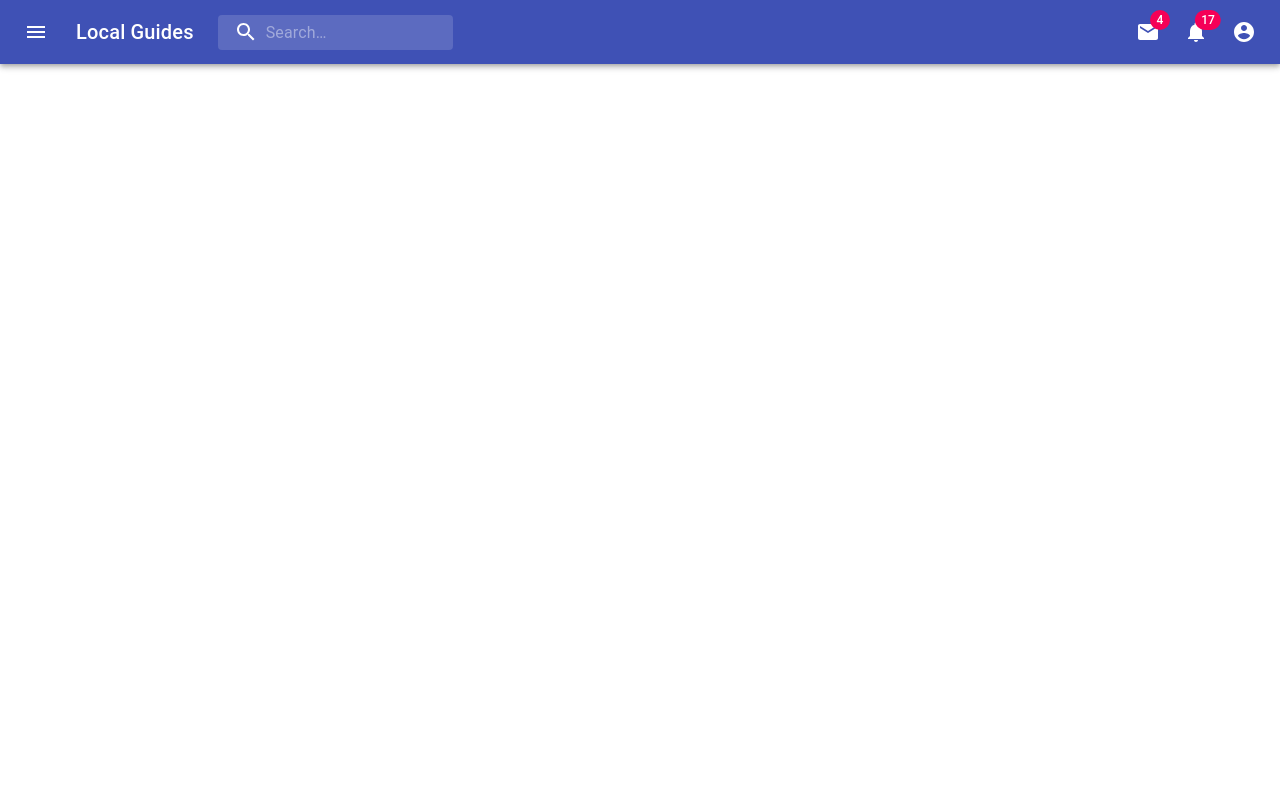
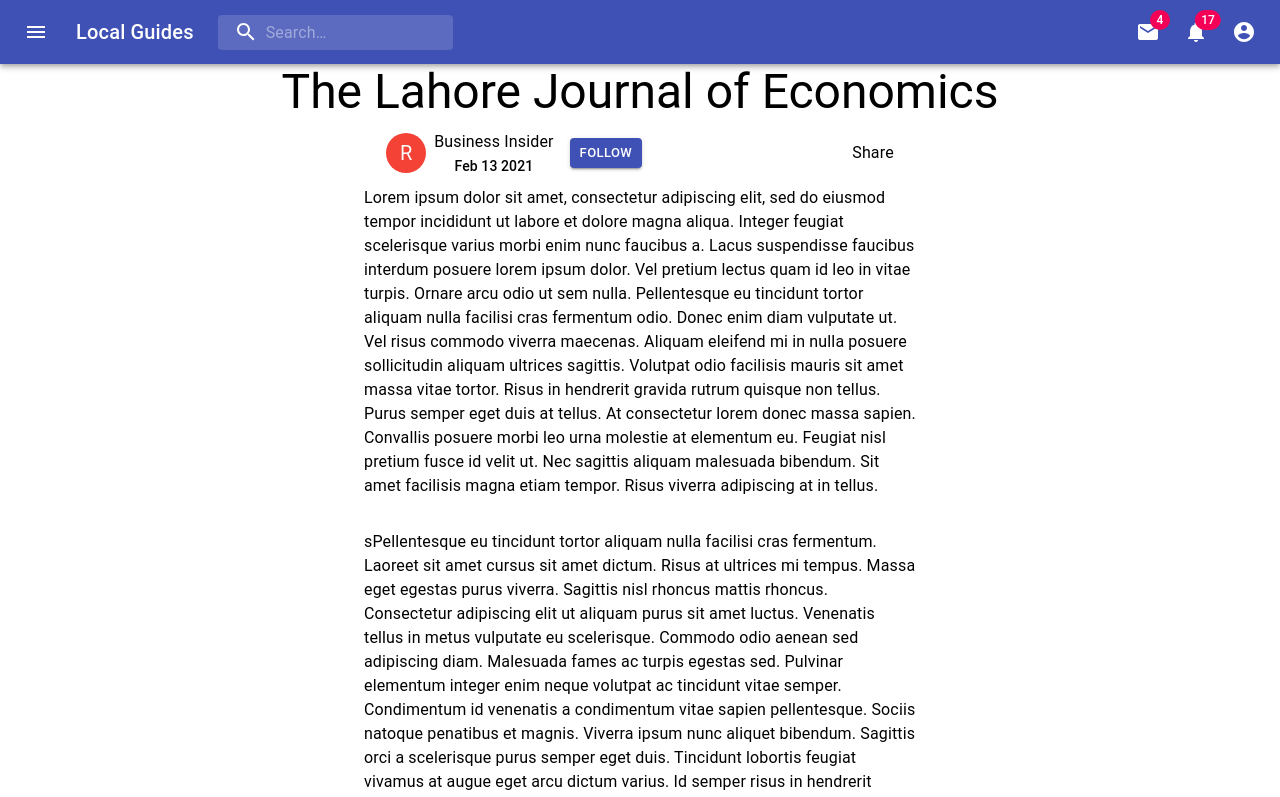
Before and after one commit to kalimullahdev/localguides, a React (Create React App) app: page /main/singleArticle in a window 1280 px wide. Shown: the top 797 px of the page. Built offline with nearby package versions, Linux system fonts and the light colour scheme; grey boxes are pictures that could not be loaded; the HTML template or start-up script is replaced by a standard one.

Commit message:
Added Article Page

```diff
--- a/src/App.js
+++ b/src/App.js
@@ -14,7 +14,6 @@ import Main from './pages/Main/Main';
 function App() {
   return (
     <div className="App">
-      {/* asdhfklasdflk */}
       <div className="Routing">
         <Router>
           <Switch>
--- a/src/firebase/firebase.js
+++ b/src/firebase/firebase.js
@@ -1,7 +1,7 @@
 import firebase from "firebase/app";
 import "firebase/auth";
 import 'firebase/storage';
-
+import 'firebase/database';
 
 const firebaseApp = firebase.initializeApp({
     apiKey: "AIzaSyAVyXN2JZi0CUWMu92zsPq8t7zxXFrEnz8",
@@ -13,7 +13,6 @@ const firebaseApp = firebase.initializeApp({
     appId: "1:464298237578:web:81c45634737a4a105ad773",
     measurementId: "G-NTQBW1VW38"
   });
-
-  export const storage = firebase.storage()
+  export const storage = firebaseApp.storage()
   export const auth = firebaseApp.auth();
   export default firebaseApp;
--- a/src/pages/Main/Main.jsx
+++ b/src/pages/Main/Main.jsx
@@ -8,6 +8,7 @@ import {
 import TrendingPost from '../TrendingPost/TrendingPost';
 import ProfilePage from '../ProfilePage/ProfilePage';
 import EditProfilePage from '../EditProfilePage/EditProfilePage';
+import SingleArticle from '../SingleArticle/SingleArticle';
 
 
 function Main(){
@@ -18,6 +19,9 @@ function Main(){
             <Switch>
               <Route path="/main/profile">
                 <ProfilePage/>
+              </Route>
+              <Route path="/main/singleArticle">
+                <SingleArticle/>
               </Route>
             <Route path="/main/trendingPost">
               <TrendingPost/>
--- a/src/pages/Register/Register.jsx
+++ b/src/pages/Register/Register.jsx
@@ -32,7 +32,18 @@ const useStyles = makeStyles((theme) => ({
   },
 }));
 
-
+function writeUserData(userId, username, email) {
+  firebaseApp.database().ref('users/' + userId).set({
+    username: username,
+    email: email,
+    phoneNumber: "",
+    followers:"",
+    about:"",
+    location:"",
+    profilePic:"",
+    uid:userId,
+  });
+}
 
 
 export default function Register(props) {
@@ -41,16 +52,18 @@ export default function Register(props) {
 
   const [email, setEmail] = useState('');
   const [password, setPassword] = useState('');
+  const [username, setUsername] = useState('');
 
 
 
     function handleSubmit(event) {
       event.preventDefault();
-      console.log( 'Email:', email, 'Password: ', password);
+      // console.log( 'Email:', email, 'Password: ', password, 'Username', username);
       firebaseApp.auth().createUserWithEmailAndPassword(email, password)
       .then((userCredential) => {
         // Signed in
-        // var user = userCredential.user;
+        var userID = userCredential.user.uid;
+        writeUserData(userID, username, email);
         history.push('/main');
         // ...
       })
@@ -81,6 +94,7 @@ export default function Register(props) {
                 id="username"
                 label="User Name"
                 name="username"
+                onInput={ e=>setUsername(e.target.value)}
                 autoComplete="username"
               />
             </Grid>
--- /dev/null
+++ b/src/pages/SingleArticle/SingleArticle.jsx
@@ -0,0 +1,109 @@
+import { Avatar, Box, Button, CardMedia, Container, Grid, Typography } from '@material-ui/core'
+import React from 'react'
+import { makeStyles } from '@material-ui/core/styles';
+import { red } from '@material-ui/core/colors';
+
+const useStyles = makeStyles((theme) => ({
+    root: {
+      display: 'flex',
+      margin:theme.spacing(1),
+    },
+    avatar: {
+      backgroundColor: red[500],
+    },
+    marginAll: {
+        margin: theme.spacing(1),
+    },
+    cover: {
+        width: 551,
+        margin: theme.spacing(2),
+      },
+  }));
+
+
+export default function SingleArticle() {
+    const classes = useStyles();
+
+
+    return (
+        <Container maxWidth="md">
+            <Typography variant="h3" component="h1">The Lahore Journal of Economics</Typography>
+            <Grid
+            container
+            direction="row"
+            justify="space-evenly"
+            alignItems="center"
+            >
+
+
+            <Box>
+            <Grid
+            container
+            direction="row"
+            justify="center"
+            alignItems="center"
+            >
+            <Avatar aria-label="recipe" className={classes.avatar}>
+                R
+            </Avatar>
+
+            <Box className={classes.marginAll} >
+                <Grid
+                container
+                direction="column"
+                justify="flex-start"
+                alignItems="center"
+                >
+                    <Typography variant="subtitle1" component="span">Business Insider</Typography>
+                    <Typography variant="subtitle2" component="span">Feb 13 2021</Typography>
+                </Grid>
+            </Box>
+            <Button size="small" color="primary" variant="contained" className={classes.marginAll} >
+                Follow
+            </Button>
+          </Grid>
+
+            </Box>
+
+          <Typography>
+              Share
+          </Typography>
+
+            </Grid>
+
+            <Container maxWidth="sm">
+
+            <Typography variant="body1" align="left"  >
+
+
+            Lorem ipsum dolor sit amet, consectetur adipiscing elit, sed do eiusmod tempor incididunt ut labore et dolore magna aliqua. Integer feugiat scelerisque varius morbi enim nunc faucibus a. Lacus suspendisse faucibus interdum posuere lorem ipsum dolor. Vel pretium lectus quam id leo in vitae turpis. Ornare arcu odio ut sem nulla. Pellentesque eu tincidunt tortor aliquam nulla facilisi cras fermentum odio. Donec enim diam vulputate ut. Vel risus commodo viverra maecenas. Aliquam eleifend mi in nulla posuere sollicitudin aliquam ultrices sagittis. Volutpat odio facilisis mauris sit amet massa vitae tortor. Risus in hendrerit gravida rutrum quisque non tellus. Purus semper eget duis at tellus. At consectetur lorem donec massa sapien. Convallis posuere morbi leo urna molestie at elementum eu. Feugiat nisl pretium fusce id velit ut. Nec sagittis aliquam malesuada bibendum. Sit amet facilisis magna etiam tempor. Risus viverra adipiscing at in tellus.
+            <Box m={4} />
+
+            <CardMedia
+            className={classes.cover}
+            image="https://images.unsplash.com/photo-1571950337252-fcb5801b117a?ixid=MXwxMjA3fDB8MHxwaG90by1wYWdlfHx8fGVufDB8fHw%3D&ixlib=rb-1.2.1&auto=format&fit=crop&w=1050&q=80"
+            title="Live from space album cover"
+            />
+            sPellentesque eu tincidunt tortor aliquam nulla facilisi cras fermentum. Laoreet sit amet cursus sit amet dictum. Risus at ultrices mi tempus. Massa eget egestas purus viverra. Sagittis nisl rhoncus mattis rhoncus. Consectetur adipiscing elit ut aliquam purus sit amet luctus. Venenatis tellus in metus vulputate eu scelerisque. Commodo odio aenean sed adipiscing diam. Malesuada fames ac turpis egestas sed. Pulvinar elementum integer enim neque volutpat ac tincidunt vitae semper. Condimentum id venenatis a condimentum vitae sapien pellentesque. Sociis natoque penatibus et magnis. Viverra ipsum nunc aliquet bibendum. Sagittis orci a scelerisque purus semper eget duis. Tincidunt lobortis feugiat vivamus at augue eget arcu dictum varius. Id semper risus in hendrerit gravida rutrum. Facilisis gravida neque convallis a cras semper.
+            <Box m={4} />
+
+            Vel elit scelerisque mauris pellentesque pulvinar pellentesque habitant. Nulla aliquet porttitor lacus luctus accumsan tortor. Quam lacus suspendisse faucibus interdum posuere lorem. Scelerisque viverra mauris in aliquam sem fringilla ut morbi. Pretium lectus quam id leo in. Lectus nulla at volutpat diam ut venenatis tellus in. Orci ac auctor augue mauris augue neque gravida in fermentum. Egestas sed tempus urna et pharetra pharetra massa massa. Arcu odio ut sem nulla pharetra diam sit amet. Purus sit amet volutpat consequat mauris nunc. Ut sem nulla pharetra diam sit. Cras semper auctor neque vitae. Felis eget nunc lobortis mattis aliquam. Eu volutpat odio facilisis mauris. Neque ornare aenean euismod elementum nisi quis. Et tortor consequat id porta nibh. Eget gravida cum sociis natoque. Ac odio tempor orci dapibus ultrices in iaculis.
+            <Box m={4} />
+
+            Ultricies tristique nulla aliquet enim tortor. Et sollicitudin ac orci phasellus egestas tellus. At risus viverra adipiscing at in. Phasellus egestas tellus rutrum tellus pellentesque eu tincidunt. Orci dapibus ultrices in iaculis nunc sed augue lacus viverra. Fringilla ut morbi tincidunt augue interdum velit. Augue eget arcu dictum varius duis at consectetur. Urna porttitor rhoncus dolor purus non enim praesent. Ullamcorper malesuada proin libero nunc consequat interdum varius. Id interdum velit laoreet id donec ultrices tincidunt. Sagittis aliquam malesuada bibendum arcu vitae elementum. Montes nascetur ridiculus mus mauris vitae ultricies leo integer malesuada. Pulvinar mattis nunc sed blandit libero. Neque egestas congue quisque egestas diam in arcu. Lorem ipsum dolor sit amet consectetur adipiscing elit. Odio euismod lacinia at quis risus sed vulputate odio. Lectus proin nibh nisl condimentum id venenatis a condimentum vitae. In metus vulputate eu scelerisque felis imperdiet proin fermentum. Amet consectetur adipiscing elit pellentesque habitant morbi tristique senectus. Ultricies tristique nulla aliquet enim tortor at auctor urna nunc.
+            <Box m={4} />
+
+            Quis hendrerit dolor magna eget est lorem ipsum dolor sit. Lorem ipsum dolor sit amet consectetur adipiscing. Neque aliquam vestibulum morbi blandit cursus risus at ultrices mi. Sem viverra aliquet eget sit amet tellus cras adipiscing enim. Tincidunt augue interdum velit euismod in pellentesque. Et malesuada fames ac turpis egestas sed tempus urna. Mi tempus imperdiet nulla malesuada pellentesque. Enim ut sem viverra aliquet eget sit amet. Tempor orci eu lobortis elementum nibh tellus. Cursus metus aliquam eleifend mi in nulla. At in tellus integer feugiat scelerisque varius morbi enim nunc. Arcu non odio euismod lacinia at. Sapien et ligula ullamcorper malesuada proin.
+            <Box m={4} />
+
+            Tincidunt tortor aliquam nulla facilisi cras. Faucibus ornare suspendisse sed nisi lacus. Vestibulum lectus mauris ultrices eros in cursus. Turpis egestas sed tempus urna et pharetra. Massa tempor nec feugiat nisl pretium fusce id velit. Tortor condimentum lacinia quis vel eros donec. Adipiscing at in tellus integer feugiat scelerisque varius morbi. In egestas erat imperdiet sed euismod. Sodales ut eu sem integer vitae. Mauris sit amet massa vitae tortor condimentum lacinia quis vel. Elit eget gravida cum sociis natoque penatibus.
+            <Box m={4} />
+
+            Scelerisque viverra mauris in aliquam sem fringilla ut. In hac habitasse platea dictumst vestibulum rhoncus est pellentesque. Sem viverra aliquet eget sit amet tellus. Ac turpis egestas maecenas pharetra convallis posuere morbi leo. Auctor augue mauris augue neque gravida in fermentum. Enim eu turpis egestas pretium aenean pharetra. Ornare arcu dui vivamus arcu felis bibendum. Purus viverra accumsan in nisl nisi scelerisque eu ultrices. Tortor condimentum lacinia quis vel eros donec ac odio. Lobortis feugiat vivamus at augue. Pulvinar sapien et ligula ullamcorper malesuada proin libero. Ipsum faucibus vitae aliquet nec ullamcorper sit amet risus nullam. Turpis cursus in hac habitasse platea dictumst quisque sagittis purus. Vulputate mi sit amet mauris commodo. Augue neque gravida in fermentum. Egestas pretium aenean pharetra magna ac placerat vestibulum lectus. Volutpat odio facilisis mauris sit amet massa. Augue eget arcu dictum varius duis at consectetur lorem donec.
+
+            </Typography>
+            </Container>
+
+        </Container>
+    )
+}
```
